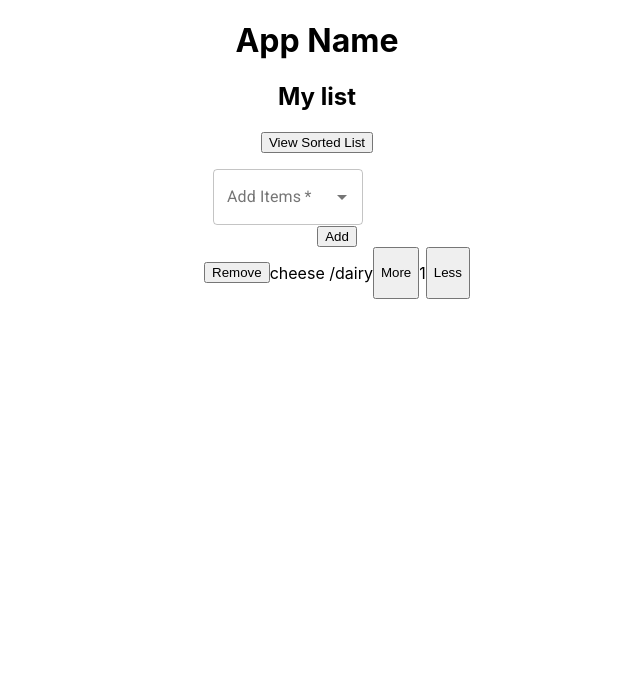
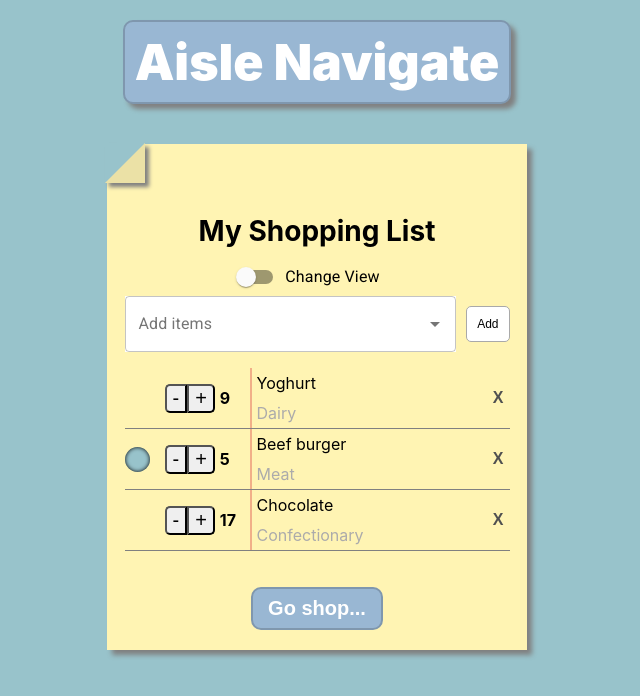
Before and after one commit to higashiM/project-sweep-fe, a React (Create React App) app in the folder project-sweep-fe/: page / in a window 1280 px wide. Shown: the top 696 px of the page, without its empty margins (323-963 px from the left). Built offline with nearby package versions, Linux system fonts and the light colour scheme.

Commit message:
First draft shopping list with ability to saw between ordered and unordered

```diff
--- a/project-sweep-fe/src/App.css
+++ b/project-sweep-fe/src/App.css
@@ -1,27 +1,173 @@
 .App {
+    text-align: center;
+    display: flex;
+    flex-direction: column;
+    align-items: center;
+}
+
+.app-title {
+    background-color: #99b7d3;
+    margin: 20px;
+    padding: 10px;
+    border-radius: 10px;
+    color: white;
+    border: 2px solid #7f97ae;
+    box-shadow: 5px 5px 5px gray;
+    font-weight: 900;
+}
+
+body {
+    background-color: #98c3cb;
     text-align: center;
 }
 
-.App-logo {
-    height: 40vmin;
-    pointer-events: none;
+h1 {
+    margin: 0;
+    font-size: 50px;
 }
-.new-item-form {
-    width: 20%;
-    margin: auto;
+
+h2 {
+    font-size: 28px;
+}
+
+.item-input-form {
+    background-color: white;
+    width: 100%;
+}
+
+.sortListText {
+    margin: 0;
+}
+
+.sortListButton {
+    margin: 0;
+}
+
+.addItemButton {
+    padding: 10px;
+    background-color: white;
+    border: 1px solid rgb(169, 169, 169);
+    margin-left: 10px;
+    border-radius: 5px;
+    font-size: 12px;
+}
+
+.notepad {
+    width: 380px;
+    margin: 20px;
+    display: flex;
+    flex-direction: column;
+    background-color: #fff4b3;
+    align-items: center;
+    border: 20px solid #fff4b3;
+    box-shadow: gray 5px 5px 5px;
+}
+
+.notepad::before {
+    content: '';
+    position: relative;
+    top: -21px;
+    left: -192px;
+    border-width: 40px 40px 0 0;
+    border-style: solid;
+    border-color: #98c3cb #ebe1a6;
+    box-shadow: gray 4px 4px 4px;
+    transition: all 0.5s;
+}
+
+.notepad:hover::before {
+    transform: scale(1.3);
+    top: -14px;
+    left: -184px;
+}
+
+.inputArea {
+    display: flex;
+    align-items: center;
 }
 
 li {
     list-style-type: none;
 }
+
+ul {
+    padding: 0;
+}
+
+.list-container {
+    display: flex;
+    flex-direction: column;
+    align-items: center;
+}
+
 .item-card {
+    border-bottom: 1px solid gray;
+    display: grid;
+}
+
+.foodName {
+    grid-area: name;
+    border-left: 2px solid #f1af88;
+    text-align: left;
+    padding: 5px;
+}
+.removeButton {
+    font-family: Arial, Helvetica, sans-serif;
+    text-align: center;
+    grid-area: but;
+    background-color: #fff4b3;
+    align-self: center;
+    color: rgb(80, 80, 80);
+    font-size: 16px;
+    font-weight: 900;
+    justify-self: flex-end;
+    border: 0;
+}
+.quantity-changer-container {
+    grid-area: quan;
+}
+.item-card-category {
+    grid-area: cat;
+    border-left: 2px solid #f1af88;
+    text-align: left;
+    padding: 5px;
+    margin: 0;
+    color: rgb(172, 171, 171);
+    cursor: pointer;
+}
+
+.dot {
+    grid-area: dot;
+    height: 25px;
+    width: 25px;
+    background-color: #98c3cb;
+    border-radius: 50%;
+    align-self: center;
+    box-shadow: inset 0 0 4px #000000;
+}
+
+.item-card {
+    display: grid;
+    grid-template-columns: 40px 85px 180px 80px;
+    grid-template-rows: 30px;
+    grid-template-areas:
+        'dot quan name but'
+        'dot quan cat but';
+}
+
+.quantity-changer-container {
     display: flex;
     align-items: center;
-    text-decoration: none;
-    justify-content: center;
 }
-.quantity-changer-container {
-    display: flex;
+
+.food-name {
+    padding: 0 10px;
+}
+
+.quantity {
+    margin: 0;
+    padding: 5px;
+    font-weight: 700;
 }
 
 .unsorted-list-container {
@@ -31,32 +177,38 @@ li {
     margin: auto;
 }
 
-@media (prefers-reduced-motion: no-preference) {
-    .App-logo {
-        animation: App-logo-spin infinite 20s linear;
-    }
+.increment-button {
+    font-size: 20px;
 }
 
-.App-header {
-    background-color: #282c34;
-    min-height: 100vh;
-    display: flex;
-    flex-direction: column;
-    align-items: center;
-    justify-content: center;
-    font-size: calc(10px + 2vmin);
-    color: white;
+.increment-button.up {
+    border-radius: 0 5px 5px 0;
 }
 
-.App-link {
-    color: #61dafb;
+.increment-button.down {
+    border-radius: 5px 0 0 5px;
 }
 
-@keyframes App-logo-spin {
-    from {
-        transform: rotate(0deg);
-    }
-    to {
-        transform: rotate(360deg);
-    }
+.listTitle {
+    margin: 10px;
 }
+
+.sortListButton {
+    margin: 10px;
+}
+
+.item-card-category.dropdown {
+    padding: 0 0 10px 5px;
+    margin: 0;
+}
+
+.shoppingListCompleteButton {
+    background-color: #99b7d3;
+    padding: 8px 15px;
+    margin-top: 20px;
+    border-radius: 10px;
+    color: white;
+    border: 2px solid #7f97ae;
+    font-size: 20px;
+    font-weight: 900;
+}
--- /dev/null
+++ b/project-sweep-fe/src/components/CategoryDropdown.jsx
@@ -0,0 +1,69 @@
+import React from 'react'
+import { makeStyles } from '@material-ui/core/styles'
+import InputLabel from '@material-ui/core/InputLabel'
+import MenuItem from '@material-ui/core/MenuItem'
+import FormControl from '@material-ui/core/FormControl'
+import Select from '@material-ui/core/Select'
+// import Button from '@material-ui/core/Button'
+import catergories from '../staticData/categories'
+
+const useStyles = makeStyles((theme) => ({
+    button: {
+        display: 'block',
+        marginTop: 0,
+    },
+    formControl: {
+        margin: 0,
+        minWidth: 120,
+    },
+}))
+
+export default function CategoryDropdown(props) {
+    const classes = useStyles()
+    // const [catergory] = React.useState('')
+    const [open, setOpen] = React.useState(false)
+
+    const handleChange = (event) => {
+        const { foodName, handleCategoryChange } = props
+        handleCategoryChange(foodName, event.target.value)
+    }
+
+    const handleClose = () => {
+        setOpen(false)
+    }
+
+    const handleOpen = () => {
+        setOpen(true)
+    }
+
+    return (
+        <div className="item-card-category dropdown">
+            {/* <Button className={classes.button} onClick={handleOpen}></Button> */}
+            <FormControl className={classes.formControl}>
+                <InputLabel id="dropdown">Category</InputLabel>
+                <Select
+                    labelId="catergory dropdown"
+                    open={open}
+                    onClose={handleClose}
+                    onOpen={handleOpen}
+                    // value={catergory}
+                    onChange={handleChange}
+                >
+                    <MenuItem value="">
+                        <em>None</em>
+                    </MenuItem>
+                    {catergories.map((catergory) => {
+                        return (
+                            <MenuItem
+                                value={catergory.categoryName}
+                                key={catergory.categoryName}
+                            >
+                                {catergory.categoryName}
+                            </MenuItem>
+                        )
+                    })}
+                </Select>
+            </FormControl>
+        </div>
+    )
+}
--- a/project-sweep-fe/src/components/Header.jsx
+++ b/project-sweep-fe/src/components/Header.jsx
@@ -1,7 +1,7 @@
 import React from 'react'
 
 const Header = () => {
-    return <h1 className="app-title">App Name</h1>
+    return <h1 className="app-title">Aisle Navigate</h1>
 }
 
 export default Header
--- a/project-sweep-fe/src/components/ItemCard.jsx
+++ b/project-sweep-fe/src/components/ItemCard.jsx
@@ -1,26 +1,53 @@
 import React, { Component } from 'react'
 import QuantityChanger from './QuantityChanger'
+import CategoryDropdown from './CategoryDropdown'
 
 export class ItemCard extends Component {
     render() {
-        const { item } = this.props
+        const {
+            foodName,
+            quantity,
+            category,
+            index,
+            handleCategoryChange,
+        } = this.props
         return (
-            <li className="item-card">
-                <button onClick={this.handleClick}>Remove</button>
-                <span className="food-name">{item.foodName} /</span>{' '}
-                <span className="item-category">{item.category} </span>
+            <div className="item-card">
+                {index % 4 === 1 ? (
+                    <span className="dot"></span>
+                ) : (
+                    <span></span>
+                )}
                 <QuantityChanger
-                    quantity={this.props.item.quantity}
+                    quantity={quantity}
                     deleteListItem={this.props.deleteListItem}
-                    foodName={item.foodName}
+                    foodName={foodName}
+                    incrementQuantity={this.props.incrementQuantity}
                 />
-            </li>
+                <span className="foodName">{foodName}</span>
+                <button className="removeButton" onClick={this.handleClick}>
+                    X
+                </button>
+                {category === 'none' ? (
+                    <CategoryDropdown
+                        foodName={foodName}
+                        handleCategoryChange={handleCategoryChange}
+                    />
+                ) : (
+                    <p
+                        className="item-card-category"
+                        onClick={() => handleCategoryChange(foodName, 'none')}
+                    >
+                        {category}
+                    </p>
+                )}
+            </div>
         )
     }
 
     handleClick = () => {
-        const { item } = this.props
-        this.props.deleteListItem(item.foodName)
+        const { foodName } = this.props
+        this.props.deleteListItem(foodName)
     }
 }
 
--- a/project-sweep-fe/src/components/ItemInputForm.jsx
+++ b/project-sweep-fe/src/components/ItemInputForm.jsx
@@ -9,33 +9,43 @@ export class ItemInputForm extends Component {
     }
     render() {
         return (
-            <form onSubmit={this.handleSubmit} className="new-item-form">
+            <div className="inputArea">
+                <form onSubmit={this.handleSubmit} className="item-input-form">
                     <Autocomplete
                         id="auto-complete-input"
                         options={foods}
                         getOptionLabel={(option) => option.foodName}
-                    style={{ width: 150 }}
+                        onChange={this.handleKeyUp}
+                        inputValue={this.state.newItem.foodName}
+                        openOnFocus={false}
+                        disableClearable
                         renderInput={(params) => (
                             <TextField
                                 {...params}
-                            label="Add Items"
+                                label="Add items"
                                 variant="outlined"
-                            onKeyUp={this.handleKeyUp}
-                            value={this.state.newItem.foodName}
+                                onChange={this.handleKeyUp}
                                 name="foodName"
-                            required
                             />
                         )}
                     />
-                <button type="submit">Add</button>
                 </form>
+                <button
+                    type="submit"
+                    onClick={this.handleSubmit}
+                    className="addItemButton"
+                >
+                    Add
+                </button>
+            </div>
         )
     }
-    handleKeyUp = (event) => {
-        console.log(event.target.value)
-        const { name, value } = event.target
+    handleKeyUp = (event, changeValue) => {
+        const { value } = event.target
         this.setState((currentState) => {
-            currentState.newItem[name] = value
+            currentState.newItem.foodName = changeValue
+                ? changeValue.foodName
+                : value
             return { newItem: currentState.newItem }
         })
     }
@@ -45,7 +55,12 @@ export class ItemInputForm extends Component {
         let foodMatch = foods.find((food) => {
             return food.foodName === newItem.foodName
         })
-        if (foodMatch !== undefined) {
+        if (foodMatch === undefined) {
+            this.props.addListItem({ ...newItem, category: 'none' })
+            this.setState({
+                newItem: { foodName: '', quantity: 1, category: '' },
+            })
+        } else {
             this.setState(
                 (currentState) => {
                     currentState.newItem.category = foodMatch.category
@@ -56,14 +71,8 @@ export class ItemInputForm extends Component {
                     this.setState({
                         newItem: { foodName: '', quantity: 1, category: '' },
                     })
-                    console.log(this.state.newItem)
                 }
             )
-        } else {
-            this.props.addListItem(newItem)
-            this.setState({
-                newItem: { foodName: '', quantity: 1, category: '' },
-            })
         }
     }
 }
--- a/project-sweep-fe/src/components/ItemList.jsx
+++ b/project-sweep-fe/src/components/ItemList.jsx
@@ -2,38 +2,59 @@ import React, { Component } from 'react'
 import ItemInputForm from './ItemInputForm'
 import ItemCard from './ItemCard'
 import SortedList from './SortedList'
+import Switch from '@material-ui/core/Switch'
+import FormControlLabel from '@material-ui/core/FormControlLabel'
 
 export class UnsortedItemList extends Component {
     state = {
-        listItems: [{ foodName: 'cheese', category: 'dairy', quantity: 1 }],
+        listItems: [
+            { foodName: 'Yoghurt', category: 'Dairy', quantity: 9 },
+            { foodName: 'Beef burger', category: 'Meat', quantity: 5 },
+            { foodName: 'Chocolate', category: 'Confectionary', quantity: 17 },
+        ],
         sortedList: false,
     }
     render() {
         const { listItems, sortedList } = this.state
         return (
-            <main className="list-container">
-                <h2>My list</h2>
-                <button onClick={this.handleClick}>
-                    {sortedList ? 'View Unsorted List' : 'View Sorted List'}
-                </button>
+            <main className="notepad">
+                <h2 className="listTitle">My Shopping List</h2>
+                <FormControlLabel
+                    control={<Switch />}
+                    label={sortedList ? 'Change View' : 'Change View'}
+                    onClick={this.handleClick}
+                />
+
                 {sortedList ? (
                     <SortedList listItems={listItems} />
                 ) : (
+                    <div>
+                        <ItemInputForm addListItem={this.addListItem} />
                         <ul>
-                        <li>
-                            <ItemInputForm addListItem={this.addListItem} />
-                        </li>{' '}
                             {listItems.map((item, index) => {
                                 return (
                                     <ItemCard
-                                    item={item}
+                                        quantity={item.quantity}
+                                        foodName={item.foodName}
+                                        category={item.category}
                                         key={item + index}
+                                        index={index}
                                         deleteListItem={this.deleteListItem}
+                                        incrementQuantity={
+                                            this.incrementQuantity
+                                        }
+                                        handleCategoryChange={
+                                            this.handleCategoryChange
+                                        }
                                     />
                                 )
                             })}
                         </ul>
+                    </div>
                 )}
+                <button className="shoppingListCompleteButton">
+                    Go shop...
+                </button>
             </main>
         )
     }
@@ -46,17 +67,52 @@ export class UnsortedItemList extends Component {
 
     addListItem = (newItem) => {
         this.setState((currentState) => {
-            return { listItems: [...currentState.listItems, newItem] }
+            return { listItems: [newItem, ...currentState.listItems] }
         })
     }
 
     deleteListItem = (itemName) => {
-        console.log(this.state.listItems)
-        const filteredFoodList = this.state.listItems.filter((item) => {
+        this.setState((currentState) => {
+            const filteredFoodList = currentState.listItems.filter((item) => {
                 return item.foodName !== itemName
             })
-        this.setState({ listItems: filteredFoodList })
-        console.log(filteredFoodList)
+
+            return { listItems: filteredFoodList }
+        })
+    }
+
+    handleCategoryChange = (foodname, newCat) => {
+        this.setState((currentState) => {
+            const newList = currentState.listItems.map((item) => {
+                if (item.foodName === foodname) {
+                    return {
+                        ...item,
+                        category: newCat,
+                    }
+                } else {
+                    return item
+                }
+            })
+            return { listItems: newList }
+        })
+    }
+
+    incrementQuantity = (number, foodname) => {
+        this.setState((currentState) => {
+            const newList = currentState.listItems.map((item) => {
+                if (item.foodName === foodname) {
+                    const quantity = item.quantity + number
+                    return {
+                        foodName: item.foodName,
+                        category: item.category,
+                        quantity,
+                    }
+                } else {
+                    return item
+                }
+            })
+            return { listItems: newList }
+        })
     }
 }
 
--- a/project-sweep-fe/src/components/QuantityChanger.jsx
+++ b/project-sweep-fe/src/components/QuantityChanger.jsx
@@ -1,45 +1,32 @@
 import React, { Component } from 'react'
 
 export class QuantityChanger extends Component {
-    state = {
-        quantityChange: 0,
-    }
-
     render() {
-        const { quantityChange } = this.state
+        const { foodName, quantity } = this.props
         return (
             <section className="quantity-changer-container">
                 <button
-                    name=""
-                    className="increment-up-button"
+                    className="increment-button down"
                     onClick={() => {
-                        this.incrementQuantity(1)
+                        this.props.incrementQuantity(-1, foodName)
+                        if (quantity === 1) {
+                            this.props.deleteListItem(foodName)
+                        }
                     }}
                 >
-                    More
+                    -
                 </button>
-                <p>{this.props.quantity + quantityChange}</p>
                 <button
-                    className="increment-down-button"
+                    className="increment-button up"
                     onClick={() => {
-                        this.incrementQuantity(-1)
+                        this.props.incrementQuantity(1, foodName)
                     }}
                 >
-                    Less
+                    +
                 </button>
+                <p className="quantity">{quantity}</p>
             </section>
         )
-    }
-
-    incrementQuantity = (number) => {
-        const { quantity, foodName } = this.props
-        const { quantityChange } = this.state
-        if (number === -1 && quantity + quantityChange === 1) {
-            this.props.deleteListItem(foodName)
-        }
-        this.setState((currentState) => {
-            return { quantityChange: currentState.quantityChange + number }
-        })
     }
 }
 
--- a/project-sweep-fe/src/components/SortedList.jsx
+++ b/project-sweep-fe/src/components/SortedList.jsx
@@ -1,6 +1,6 @@
 import React, { Component } from 'react'
 import sortListItems from '../utils/sortListItems'
-const foods = require('../staticData/foods')
+// const foods = require('../staticData/foods')
 
 export class SortedList extends Component {
     state = {
@@ -8,7 +8,6 @@ export class SortedList extends Component {
     }
     render() {
         const { sortedItems } = this.state
-        console.log(sortedItems)
         return (
             <main className="sorted-list">
                 {sortedItems.map((category, index) => {
--- a/project-sweep-fe/src/staticData/categories.js
+++ b/project-sweep-fe/src/staticData/categories.js
@@ -0,0 +1,13 @@
+const categories = [
+    { categoryName: 'Fruit' },
+    { categoryName: 'Dairy' },
+    { categoryName: 'Meat' },
+    { categoryName: 'Veg' },
+    { categoryName: 'Snacks' },
+    { categoryName: 'Ready meals' },
+    { categoryName: 'Alcohol' },
+    { categoryName: 'Confectionary' },
+    { categoryName: 'Cleaning products' },
+]
+
+module.exports = categories
--- a/project-sweep-fe/src/staticData/foods.js
+++ b/project-sweep-fe/src/staticData/foods.js
@@ -1,18 +1,18 @@
 const foods = [
-    { foodName: 'apples', category: 'fruit' },
-    { foodName: 'milk', category: 'dairy' },
-    { foodName: 'beef', category: 'meat' },
-    { foodName: 'spinach', category: 'veg' },
-    { foodName: 'crisps', category: 'snacks' },
-    { foodName: 'pizza', category: 'ready meals' },
-    { foodName: 'beer', category: 'alcohol' },
-    { foodName: 'yoghurt', category: 'dairy' },
-    { foodName: 'oranges', category: 'fruit' },
-    { foodName: 'beef burgers', category: 'meat' },
-    { foodName: 'sausages', category: 'meat' },
-    { foodName: 'chocolate', category: 'confectionary' },
-    { foodName: 'biscuits', category: 'confectionary' },
-    { foodName: 'sponges', category: 'cleaning products' },
+    { foodName: 'Apples', category: 'Fruit' },
+    { foodName: 'Milk', category: 'Dairy' },
+    { foodName: 'Beef', category: 'Meat' },
+    { foodName: 'Spinach', category: 'Veg' },
+    { foodName: 'Crisps', category: 'Snacks' },
+    { foodName: 'Pizza', category: 'Ready meals' },
+    { foodName: 'Beer', category: 'Alcohol' },
+    { foodName: 'Yoghurt', category: 'Dairy' },
+    { foodName: 'Oranges', category: 'Fruit' },
+    { foodName: 'Beef burgers', category: 'Meat' },
+    { foodName: 'Sausages', category: 'Meat' },
+    { foodName: 'Chocolate', category: 'Confectionary' },
+    { foodName: 'Biscuits', category: 'Confectionary' },
+    { foodName: 'Sponges', category: 'Cleaning products' },
 ]
 
 module.exports = foods
```
Also changed, not shown: project-sweep-fe/package.json (indentation only), 1 other file (tests, documents, lock files or other folders). Lines whose indentation alone changed are shown as unchanged.
